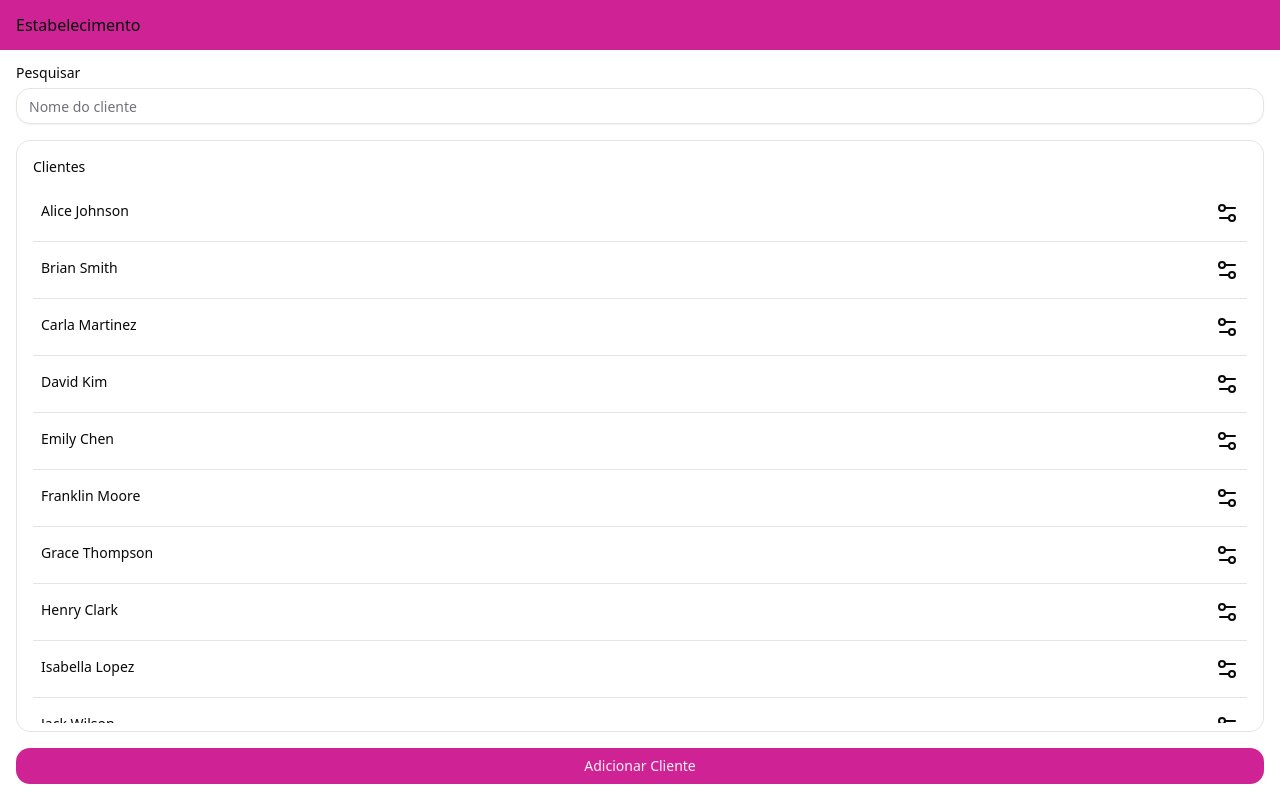
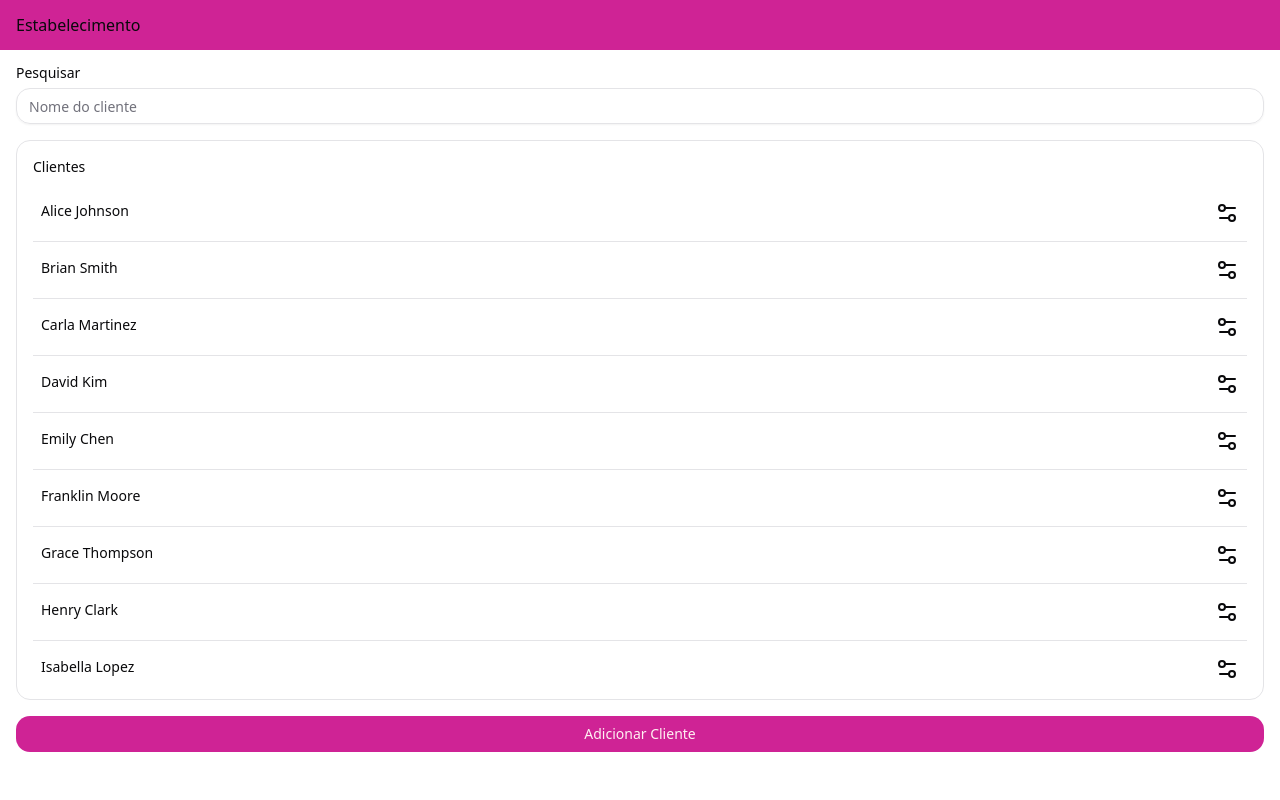
Before and after one commit to letcosmo1/puro-gold, a Next.js app: page /customers in a window 1280 px wide. Built offline with nearby package versions, Linux system fonts and the light colour scheme.

Commit message:
fixed bugs missed 100 before dvh, removed main tag from layout

```diff
--- a/app/customers/[id]/page.tsx
+++ b/app/customers/[id]/page.tsx
@@ -161,8 +161,8 @@ const CustomerDetailPage = () => {
 /* eslint-enable react-hooks/exhaustive-deps */
 
   return (
-    <main>
-      <div className="flex flex-col justify-between h-[calc(dvh-var(--header-height)-var(--spacing)*8)]">
+    <main className="p-4">
+      <div className="flex flex-col justify-between h-[calc(100dvh-var(--header-height)-var(--spacing)*8)]">
         <section>
           <nav className="flex justify-end">
             <Link href="/customers">
--- a/app/customers/layout.tsx
+++ b/app/customers/layout.tsx
@@ -8,9 +8,7 @@ const CustomersLayout = ({
   return (
     <>
       <Header />
-      <main className="p-4">
-        {children}
-      </main>
+      {children}
     </>
   );
 }
--- a/app/customers/page.tsx
+++ b/app/customers/page.tsx
@@ -106,7 +106,7 @@ const CustomersPage = () => {
 
   return (
     <>
-      <main className="flex flex-col justify-between h-[calc(100dvh-var(--header-height)-var(--spacing)*8)]">
+      <main className="p-4 flex flex-col justify-between h-[calc(100dvh-var(--header-height)-var(--spacing)*8)]">
         <div>
           <Label htmlFor="search-customer" className="mb-2">Pesquisar</Label>
           <Input
```
